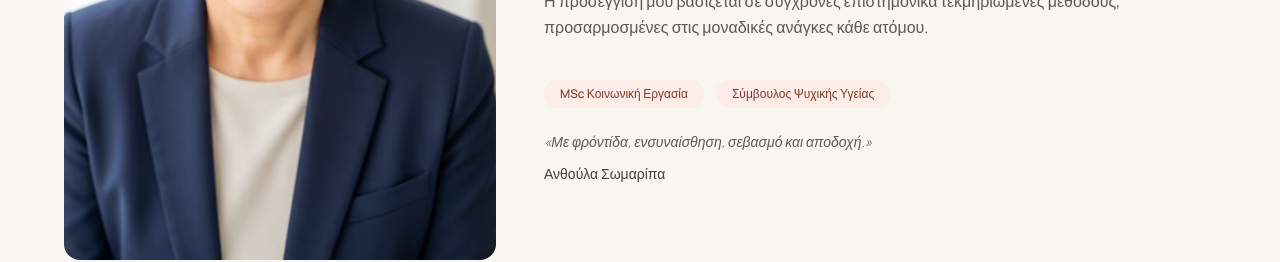
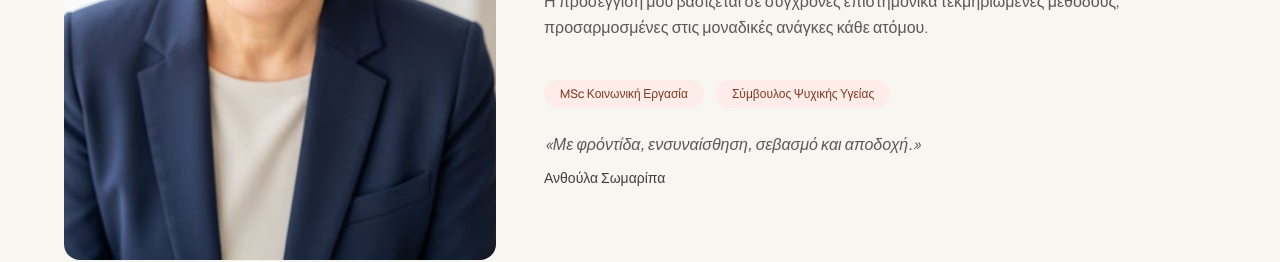
Before and after one commit to EliasBolo/SOCIAL-WORKER-SOMARIPA-ANTHOULA, a Next.js app: page / in a window 1280 px wide. Shown: the part 1220-1482 px from the top of the page. Built offline with nearby package versions, Linux system fonts and the light colour scheme.

Commit message:
Emphasize about section quote
Co-authored-by: Cursor <cursoragent@cursor.com>

```diff
--- a/components/about-section.tsx
+++ b/components/about-section.tsx
@@ -75,7 +75,7 @@ export function AboutSection() {
               ))}
             </div>
             <div className="mt-6 text-muted-foreground">
-              <p className="text-sm font-light italic">
+              <p className="text-base font-medium italic">
                 {t(
                   "«Με φρόντίδα, ενσυναίσθηση, σεβασμό και αποδοχή.»",
                   "“With care, empathy, respect, and acceptance.”"
```
